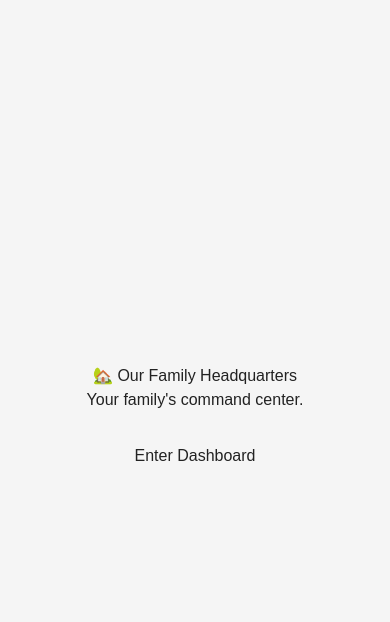
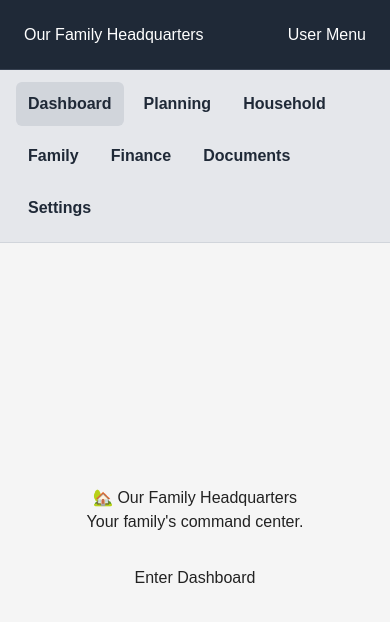
Before and after one commit to shortsam29/our-family-headquarters, a Next.js app: page / in a window 390 px wide. Shown: the top 622 px of the page. Built offline with nearby package versions, Linux system fonts and the light colour scheme.

Commit message:
Complete responsive application shell

```diff
--- /dev/null
+++ b/app/page.module.css
@@ -0,0 +1,38 @@
+.applicationShell {
+  display: flex;
+  flex: 1;
+  min-height: 0;
+  width: 100%;
+}
+
+.mainContent {
+  display: flex;
+  flex: 1;
+  min-width: 0;
+  flex-direction: column;
+  justify-content: center;
+  align-items: center;
+  padding: 32px;
+  box-sizing: border-box;
+  font-family: Arial, sans-serif;
+  text-align: center;
+  background-color: #f5f5f5;
+  color: #222;
+}
+
+.dashboardButton {
+  margin-top: 20px;
+  padding: 12px 24px;
+  font-size: 16px;
+  cursor: pointer;
+}
+
+@media (max-width: 700px) {
+  .applicationShell {
+    flex-direction: column;
+  }
+
+  .mainContent {
+    padding: 24px 16px;
+  }
+}
--- a/app/page.tsx
+++ b/app/page.tsx
@@ -1,32 +1,21 @@
+import Header from "@/components/Header";
+import Sidebar from "@/components/Sidebar";
+import styles from "./page.module.css";
+
 export default function Home() {
   return (
-    <main
-      style={{
-        display: "flex",
-        flexDirection: "column",
-        justifyContent: "center",
-        alignItems: "center",
-        height: "100vh",
-        fontFamily: "Arial, sans-serif",
-        textAlign: "center",
-        backgroundColor: "#f5f5f5",
-        color: "#222",
-      }}
-    >
-      <h1>🏡 Our Family Headquarters</h1>
+    <>
+      <Header />
+      <div className={styles.applicationShell}>
+        <Sidebar />
+        <main className={styles.mainContent}>
+          <h1>🏡 Our Family Headquarters</h1>
 
-      <p>Your family's command center.</p>
+          <p>Your family&apos;s command center.</p>
 
-      <button
-        style={{
-          padding: "12px 24px",
-          fontSize: "16px",
-          cursor: "pointer",
-          marginTop: "20px",
-        }}
-      >
-        Enter Dashboard
-      </button>
-    </main>
+          <button className={styles.dashboardButton}>Enter Dashboard</button>
+        </main>
+      </div>
+    </>
   );
 }
--- /dev/null
+++ b/components/Header.tsx
@@ -0,0 +1,23 @@
+export default function Header() {
+  return (
+    <header
+      style={{
+        height: "70px",
+        width: "100%",
+        flexShrink: 0,
+        boxSizing: "border-box",
+        backgroundColor: "#1f2937",
+        color: "white",
+        display: "flex",
+        alignItems: "center",
+        justifyContent: "space-between",
+        padding: "0 24px",
+        borderBottom: "1px solid #374151",
+      }}
+    >
+      <h1>Our Family Headquarters</h1>
+
+      <div>User Menu</div>
+    </header>
+  );
+}
--- /dev/null
+++ b/components/Sidebar.module.css
@@ -0,0 +1,45 @@
+.sidebar {
+  width: 220px;
+  flex-shrink: 0;
+  box-sizing: border-box;
+  padding: 24px 16px;
+  background-color: #e5e7eb;
+  border-right: 1px solid #d1d5db;
+}
+
+.navigationList {
+  display: flex;
+  flex-direction: column;
+  gap: 8px;
+  margin: 0;
+  padding: 0;
+  list-style: none;
+}
+
+.navigationLink {
+  display: flex;
+  padding: 10px 12px;
+  border-radius: 6px;
+  color: #1f2937;
+  font-weight: 600;
+  text-decoration: none;
+}
+
+.navigationLink:hover,
+.navigationLink[aria-current="page"] {
+  background-color: #d1d5db;
+}
+
+@media (max-width: 700px) {
+  .sidebar {
+    width: 100%;
+    padding: 12px 16px;
+    border-right: 0;
+    border-bottom: 1px solid #d1d5db;
+  }
+
+  .navigationList {
+    flex-direction: row;
+    flex-wrap: wrap;
+  }
+}
--- /dev/null
+++ b/components/Sidebar.tsx
@@ -0,0 +1,33 @@
+import styles from "./Sidebar.module.css";
+
+const navigationItems = [
+  { label: "Dashboard", href: "/" },
+  { label: "Planning", href: "#planning" },
+  { label: "Household", href: "#household" },
+  { label: "Family", href: "#family" },
+  { label: "Finance", href: "#finance" },
+  { label: "Documents", href: "#documents" },
+  { label: "Settings", href: "#settings" },
+];
+
+export default function Sidebar() {
+  return (
+    <aside className={styles.sidebar}>
+      <nav aria-label="Primary navigation">
+        <ul className={styles.navigationList}>
+          {navigationItems.map((item) => (
+            <li key={item.label}>
+              <a
+                className={styles.navigationLink}
+                href={item.href}
+                aria-current={item.label === "Dashboard" ? "page" : undefined}
+              >
+                {item.label}
+              </a>
+            </li>
+          ))}
+        </ul>
+      </nav>
+    </aside>
+  );
+}
```
Also changed, not shown: 1 other file (tests, documents, lock files or other folders).
